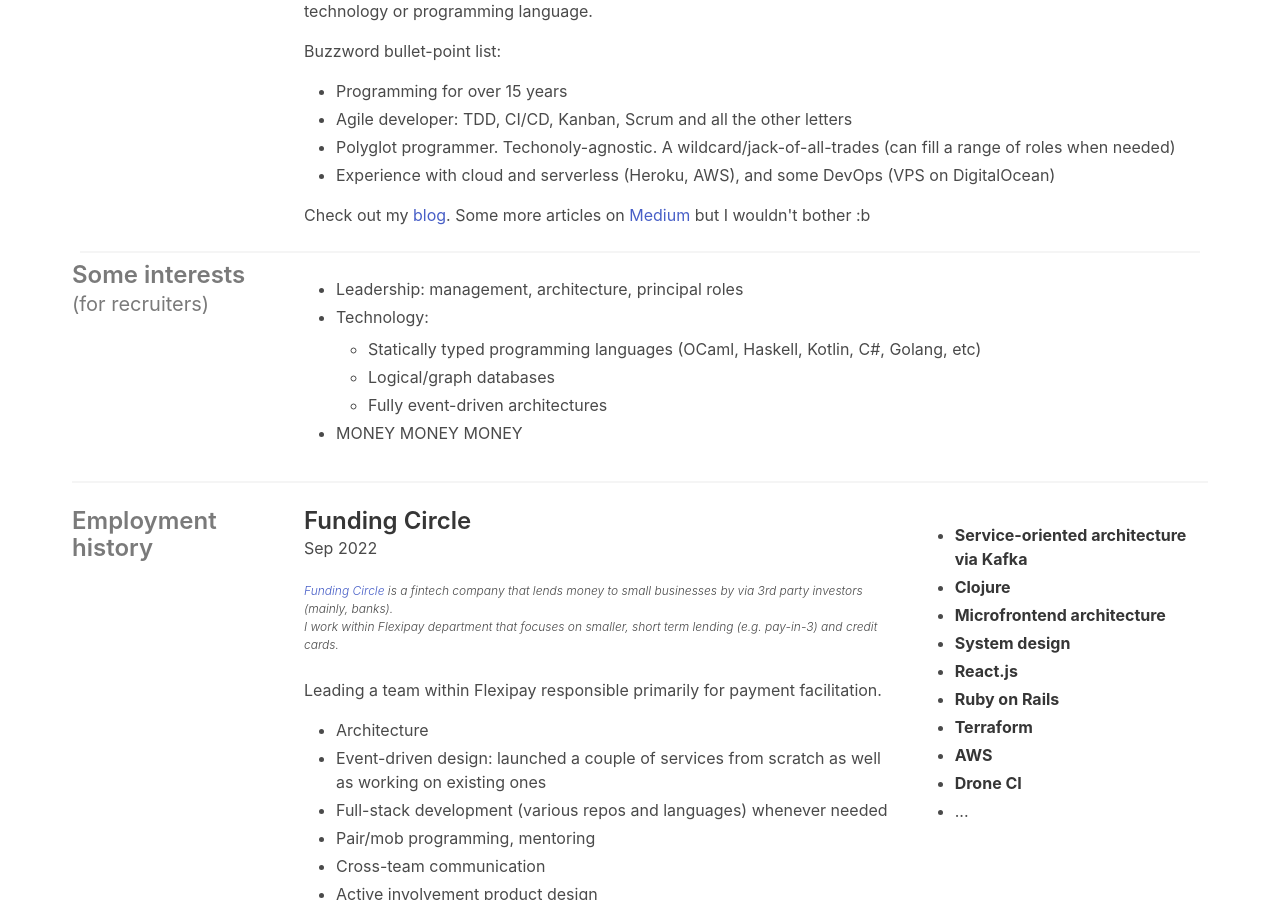
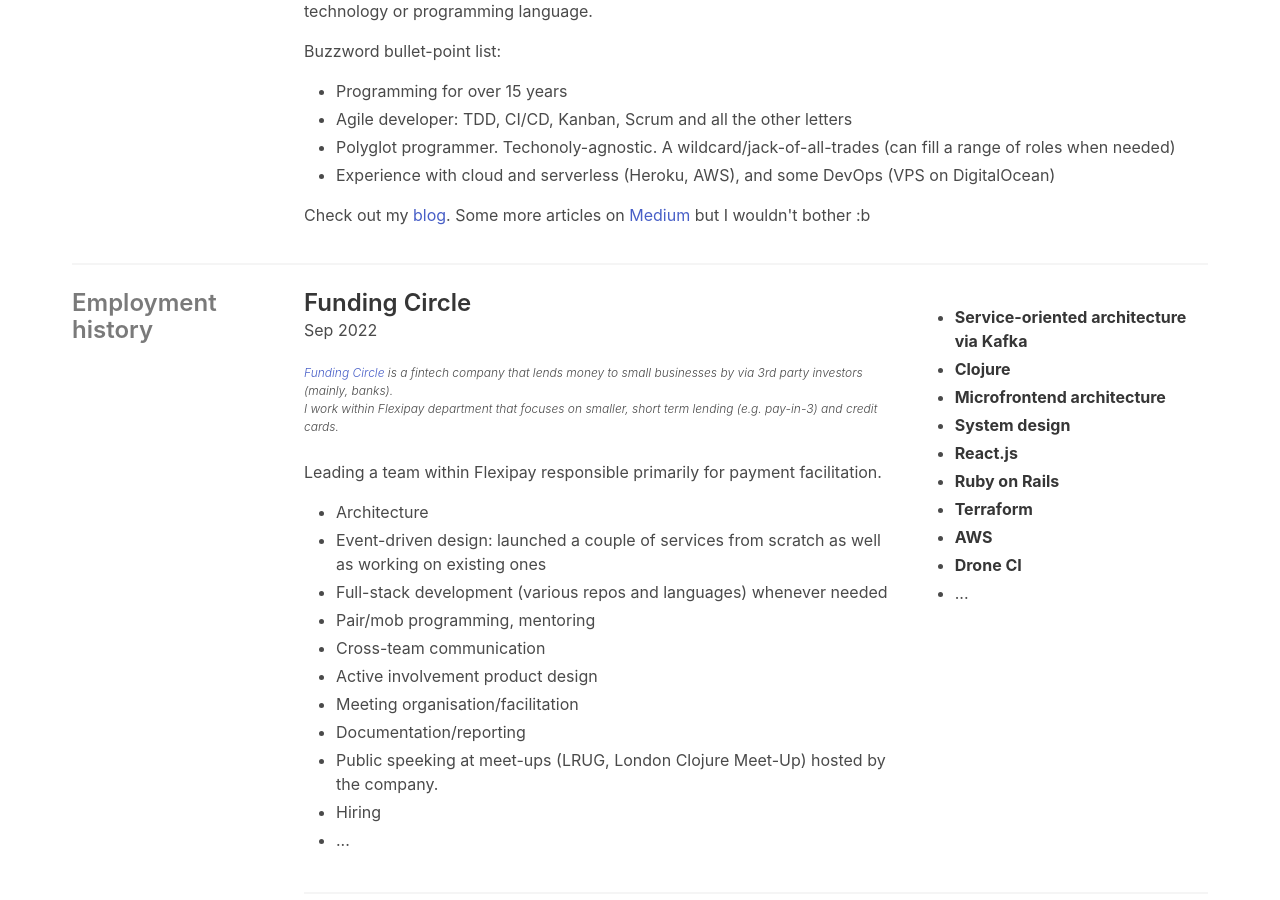
Before and after one commit to Nondv/nondv.github.io, a Jekyll site: the page built from index.html, in a window 1280 px wide and 900 px high, scrolled down 471 px. Built offline with Jekyll 4.4.1, drawn with Linux system fonts in a browser that asks for light colours; nearby versions of some CDN libraries.

Commit message:
remove interests section

```diff
--- a/index.html
+++ b/index.html
@@ -73,29 +73,6 @@
           Check out my <a href='/blog.html'>blog</a>.
           Some more articles on <a href='https://medium.com/@nondv'>Medium</a> but I wouldn't bother :b
         </p>
-      </div>
-    </div>
-  </div>
-  <hr class="hr m-2" />
-  <div class="columns">
-    <div class="column is-one-fifth">
-      <h1 class="title is-size-4 has-text-grey">Some interests </h1>
-      <h2 class="subtitle is-size-5 has-text-grey">(for recruiters)</h1>
-    </div>
-    <div class="column">
-      <div class="content">
-        <ul>
-          <li>Leadership: management, architecture, principal roles</li>
-          <li>
-            Technology:
-            <ul>
-              <li>Statically typed programming languages (OCaml, Haskell, Kotlin, C#, Golang, etc)</li>
-              <li>Logical/graph databases</li>
-              <li>Fully event-driven architectures</li>
-            </ul>
-          </li>
-          <li>MONEY MONEY MONEY</li>
-        </ul>
       </div>
     </div>
   </div>
```
